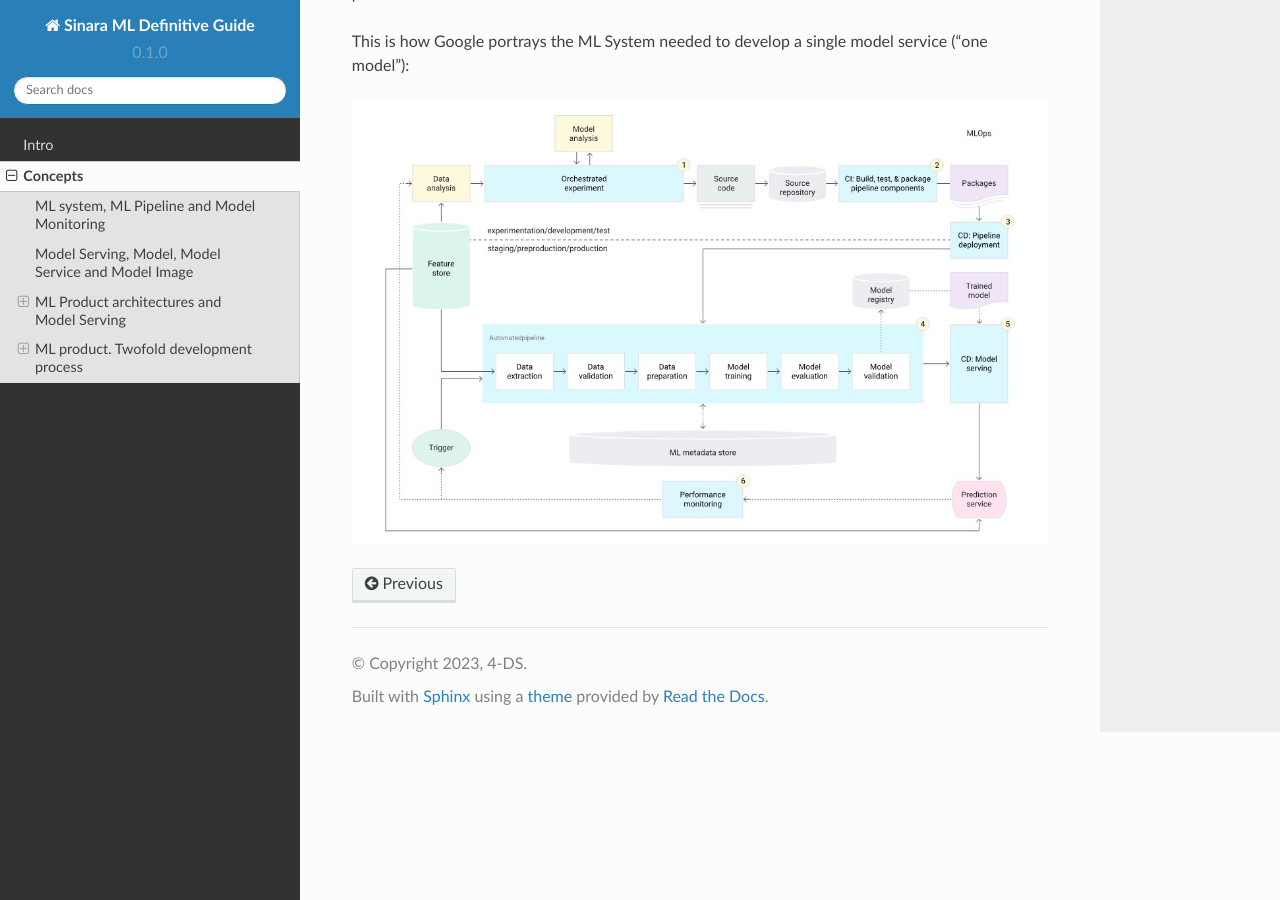
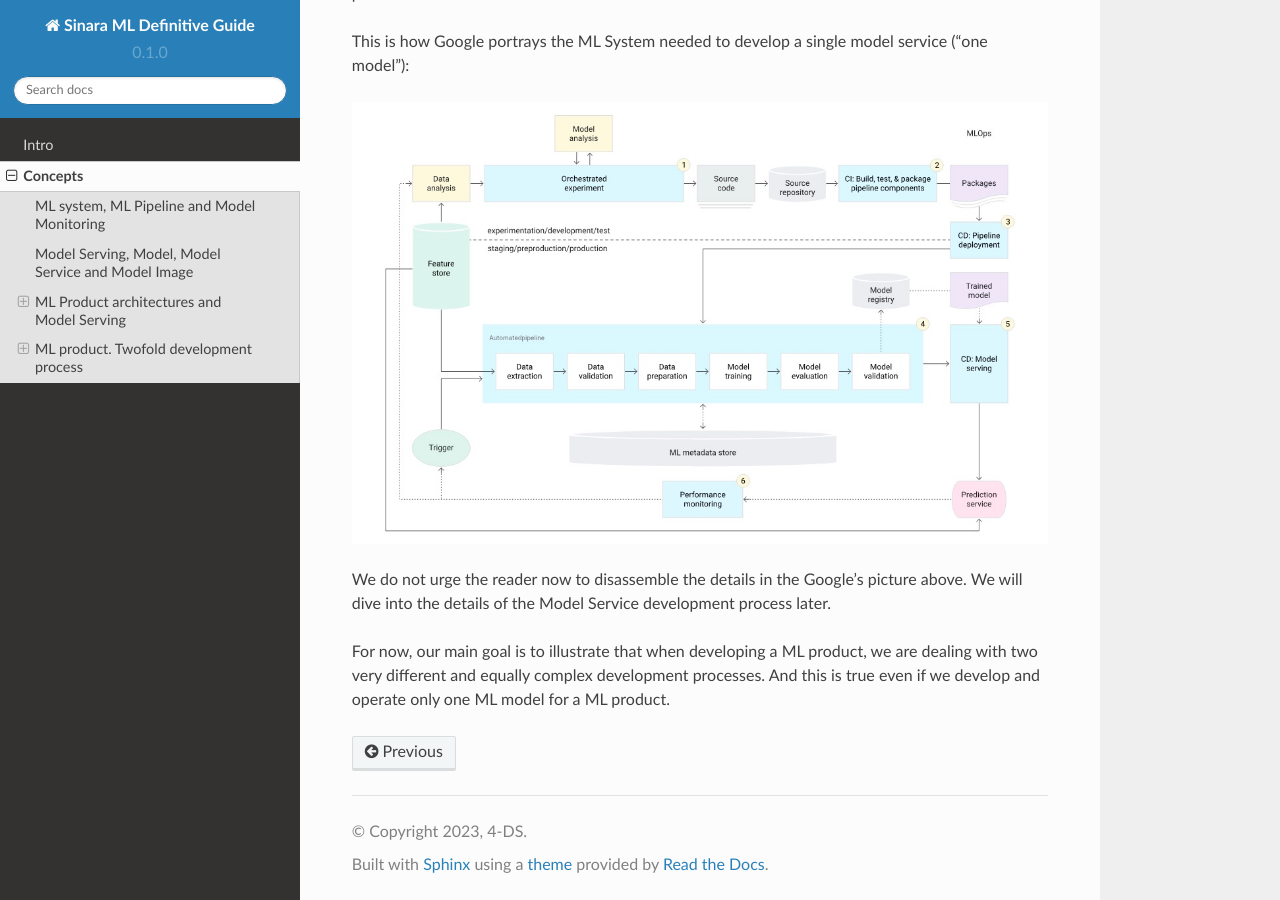
Before and after one commit to 4-DS/SinaraML-Def-Guide, a Sphinx documentation site: the page built from docs/source/concepts.rst, in a window 1280 px wide and 900 px high, scrolled down 6428 px. Built offline with Sphinx 7.4.7 and the Read the Docs theme 2.0.0, drawn with Linux system fonts in a browser that asks for light colours.

Commit message:
Update concepts.rst

```diff
--- a/docs/source/concepts.rst
+++ b/docs/source/concepts.rst
@@ -126,3 +126,7 @@ The process of developing a Model Service is many times more complicated than de
 This is how Google portrays the ML System needed to develop a single model service ("one model"):
 
 .. image:: google_ml_pipeline_and_cicd.jpeg
+
+We do not urge the reader now to disassemble the details in the Google's picture above. We will dive into the details of the Model Service development process later.
+
+For now, our main goal is to illustrate that when developing a ML product, we are dealing with two very different and equally complex development processes. And this is true even if we develop and operate only one ML model for a ML product.
```
